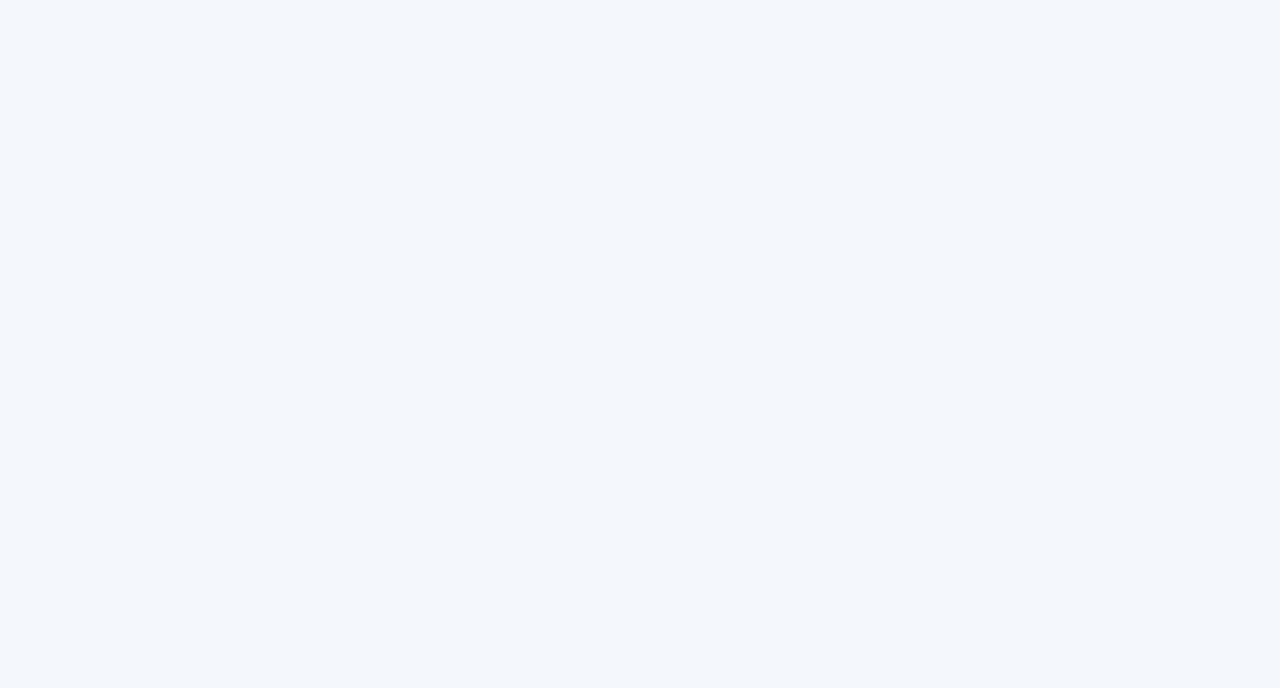
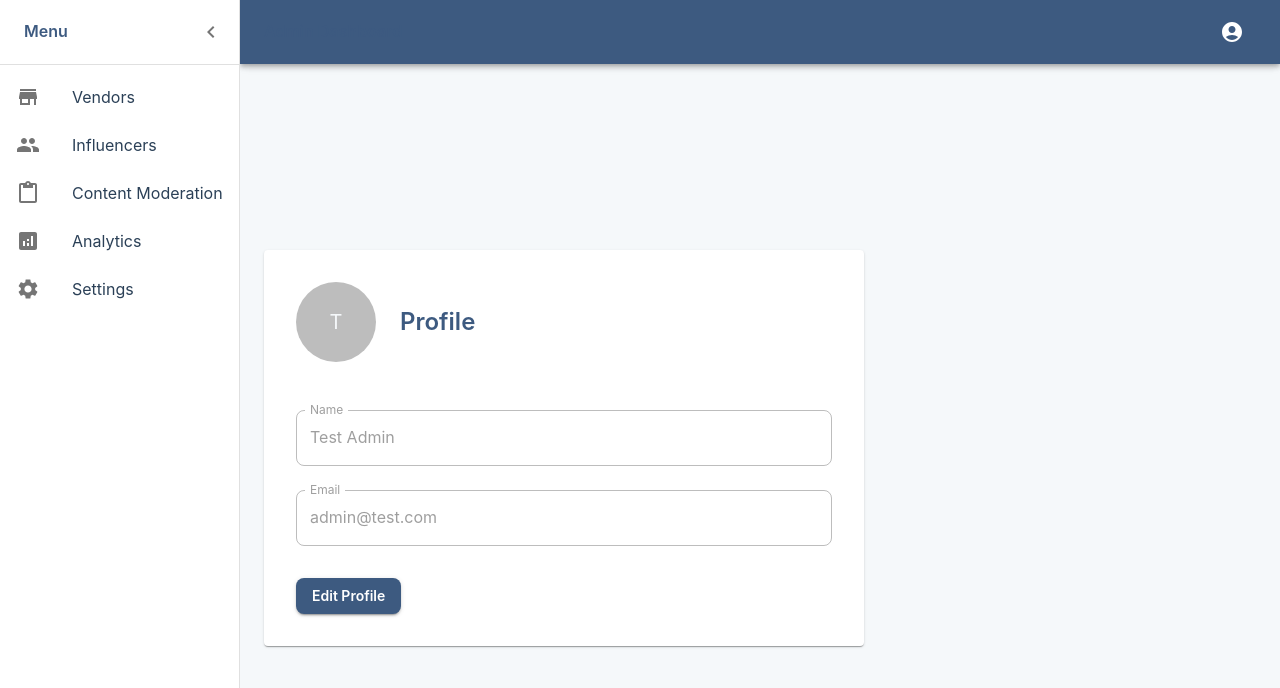
Before and after one commit to 7Webs/admin-frontend, a React (Vite) app: page /profile in a window 1280 px wide. Before the commit this address had no page. Shown: the top 688 px of the page. Built offline with nearby package versions, Linux system fonts and the light colour scheme.

Commit message:
Added profile.jsx page

```diff
--- a/src/App.jsx
+++ b/src/App.jsx
@@ -17,7 +17,7 @@ import InfluencerManagement from './pages/influencers/InfluencerManagement';
 import Settings from './pages/settings/Settings';
 import ContentModeration from './pages/content/ContentModeration';
 import Analytics from './pages/analytics/Analytics';
-
+import Profile from './pages/profile/Profile';
 // Auth Context and Protected Route
 import { AuthProvider } from './contexts/AuthContext';
 import ProtectedRoute from './components/ProtectedRoute';
@@ -51,7 +51,7 @@ function App() {
             <Route path="content-moderation" element={<ContentModeration />} />
             <Route path="analytics" element={<Analytics />} />
             <Route path="settings" element={<Settings />} />
-
+            <Route path="profile" element={<Profile />} />
           </Route>
         </Routes>
       </AuthProvider>
--- a/src/layouts/DashboardLayout.jsx
+++ b/src/layouts/DashboardLayout.jsx
@@ -105,6 +105,11 @@ const DashboardLayout = () => {
     setAnchorEl(null);
   };
 
+  const handleProfile = () => {
+    handleMenuClose();
+    navigate('/profile');
+  };
+
   const handleLogout = () => {
     // Add logout logic here
     handleMenuClose();
@@ -153,7 +158,7 @@ const DashboardLayout = () => {
               open={Boolean(anchorEl)}
               onClose={handleMenuClose}
             >
-              <MenuItem onClick={handleMenuClose}>Profile</MenuItem>
+              <MenuItem onClick={handleProfile}>Profile</MenuItem>
               <MenuItem onClick={handleLogout}>Logout</MenuItem>
             </Menu>
           </div>
--- /dev/null
+++ b/src/pages/profile/Profile.jsx
@@ -0,0 +1,93 @@
+import { useState } from 'react';
+import { Box, Typography, TextField, Button, Paper, Avatar } from '@mui/material';
+import { useAuth } from '../../contexts/AuthContext';
+
+const Profile = () => {
+  const { user } = useAuth();
+  const [editMode, setEditMode] = useState(false);
+  const [formData, setFormData] = useState({
+    name: user?.name || '',
+    email: user?.email || ''
+  });
+
+  const handleChange = (e) => {
+    const { name, value } = e.target;
+    setFormData(prev => ({
+      ...prev,
+      [name]: value
+    }));
+  };
+
+  const handleSubmit = (e) => {
+    e.preventDefault();
+    // Here you would typically make an API call to update the user profile
+    setEditMode(false);
+  };
+
+  return (
+    <Box sx={{ maxWidth: 600, mx: 'auto', mt: 4 }}>
+      <Paper sx={{ p: 4 }}>
+        <Box sx={{ display: 'flex', alignItems: 'center', mb: 4 }}>
+          <Avatar
+            sx={{ width: 80, height: 80, mr: 3 }}
+            src={user?.avatar}
+          >
+            {user?.name?.charAt(0)}
+          </Avatar>
+          <Typography variant="h4">Profile</Typography>
+        </Box>
+
+        <form onSubmit={handleSubmit}>
+          <TextField
+            fullWidth
+            label="Name"
+            name="name"
+            value={formData.name}
+            onChange={handleChange}
+            disabled={!editMode}
+            margin="normal"
+          />
+          <TextField
+            fullWidth
+            label="Email"
+            name="email"
+            type="email"
+            value={formData.email}
+            onChange={handleChange}
+            disabled={!editMode}
+            margin="normal"
+          />
+
+          <Box sx={{ mt: 3 }}>
+            {editMode ? (
+              <>
+                <Button
+                  variant="contained"
+                  type="submit"
+                  sx={{ mr: 2 }}
+                >
+                  Save Changes
+                </Button>
+                <Button
+                  variant="outlined"
+                  onClick={() => setEditMode(false)}
+                >
+                  Cancel
+                </Button>
+              </>
+            ) : (
+              <Button
+                variant="contained"
+                onClick={() => setEditMode(true)}
+              >
+                Edit Profile
+              </Button>
+            )}
+          </Box>
+        </form>
+      </Paper>
+    </Box>
+  );
+};
+
+export default Profile;
```
Also changed, not shown: src/contexts/ThemeContext.jsx (deleted).
